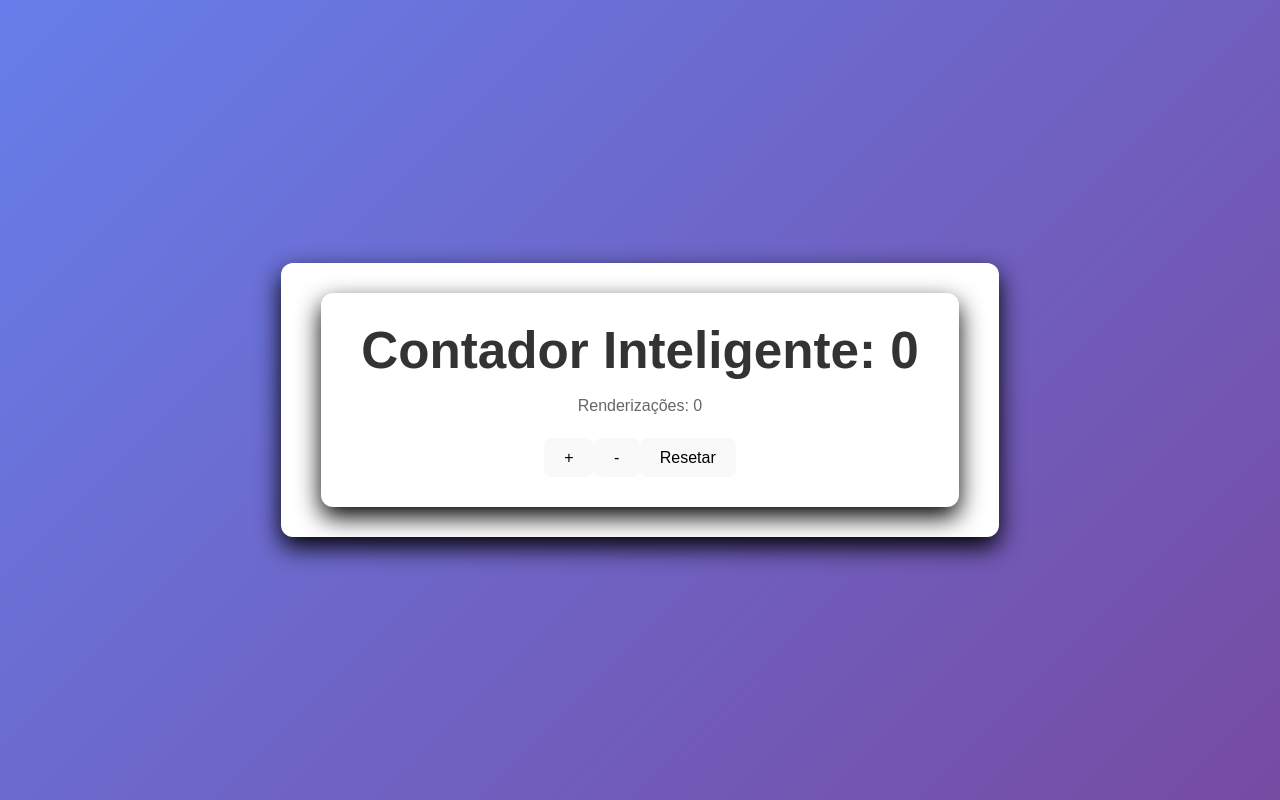
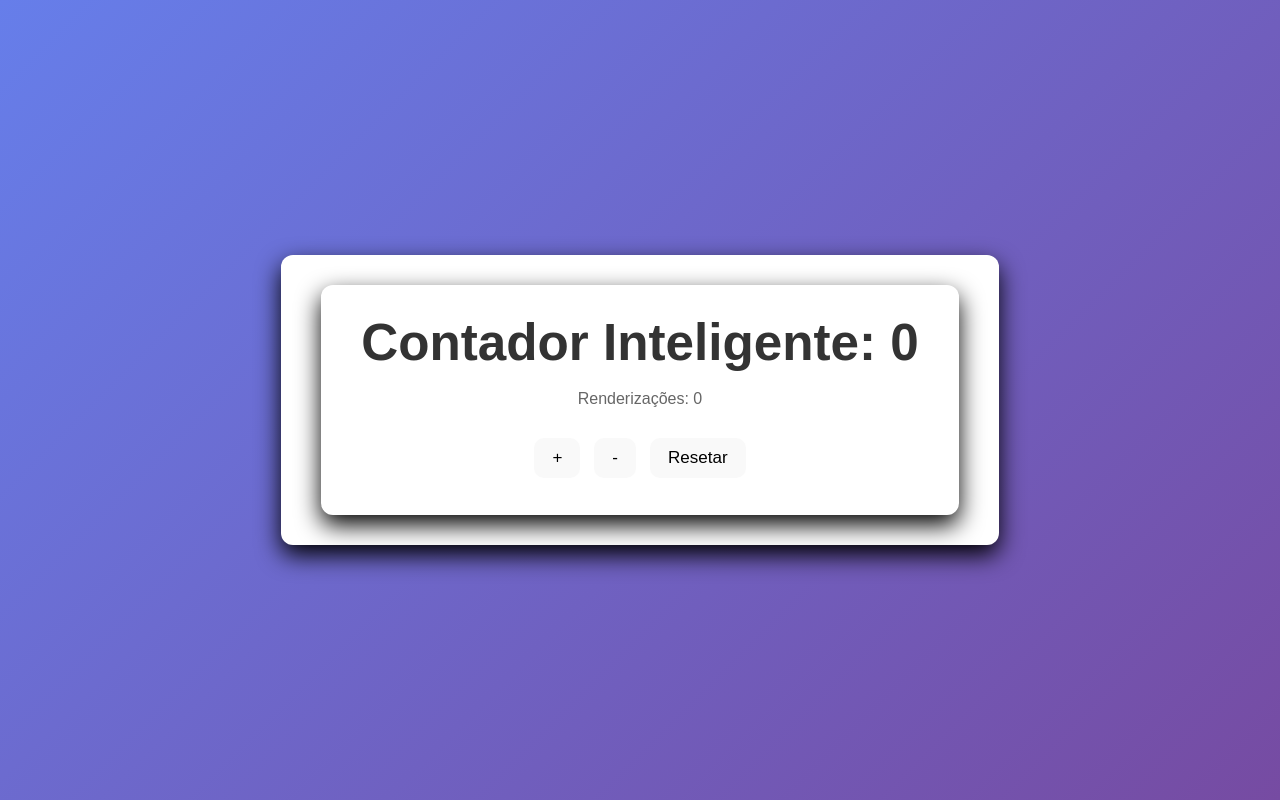
Before and after one commit to PatrickCorrea-git/Contador-Inteligente, a React (Vite) app in the folder Contador_Inteligente/contador-inteligente/: page / in a window 1280 px wide. Built offline with nearby package versions, Linux system fonts and the light colour scheme.

Commit message:
commit-botton-css

```diff
--- a/Contador_Inteligente/contador-inteligente/src/App.jsx
+++ b/Contador_Inteligente/contador-inteligente/src/App.jsx
@@ -31,8 +31,8 @@ function App() {
     <div>
       <h1>Contador Inteligente: {count}</h1>
       <p>Renderizações: {renderCount.current}</p>
-      <button onClick={() => setCount(count + 1)}>+</button>
-      <button onClick={() => setCount(count - 1)}>-</button>
+      <button id={1} onClick={() => setCount(count + 1)}>+</button>
+      <button id={2} onClick={() => setCount(count - 1)}>-</button>
       <button onClick={handleReset}>Resetar</button>
     </div>
   );
--- a/Contador_Inteligente/contador-inteligente/src/style.css
+++ b/Contador_Inteligente/contador-inteligente/src/style.css
@@ -36,3 +36,14 @@ p {
     font-size: 16px;
     color: #666;
 }
+
+/* Botões */
+button {
+    padding: 10px 18px;
+    margin: 7px;
+    border: none;
+    border-radius: 10px;
+    font-size: 17px;
+    cursor: pointer;
+    transition: all 0.2s ease;
+}
```
